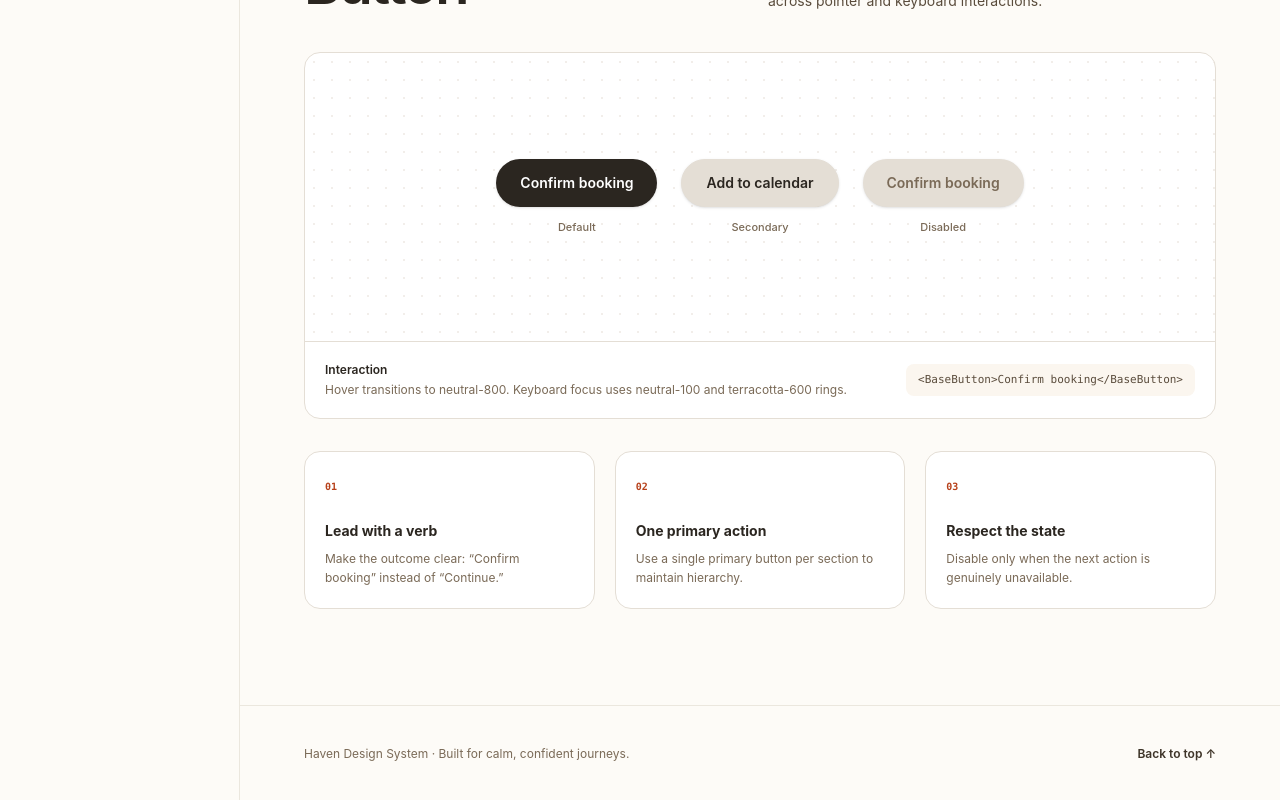
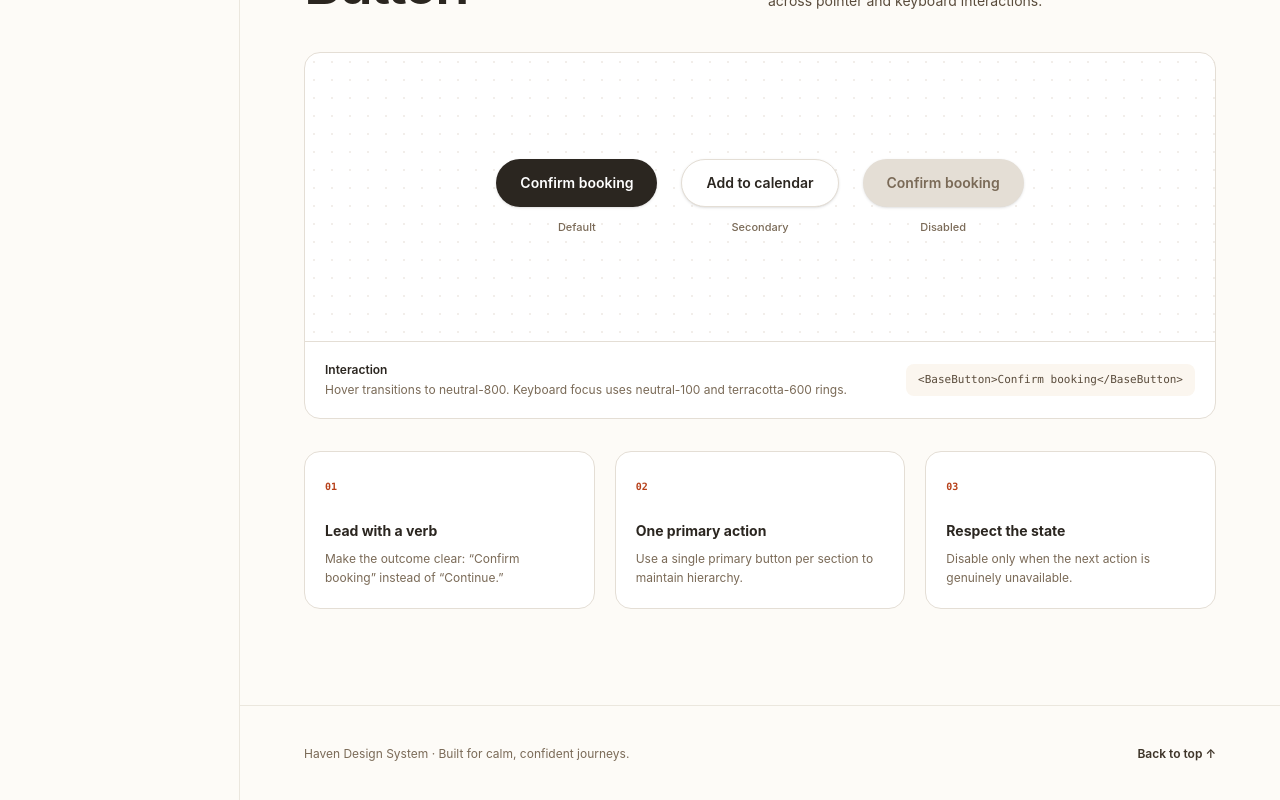
Before and after one commit to brandeth/Hotel-Booking-Confirmation-Page, a Nuxt app: page /design-system in a window 1280 px wide. Shown: the part 3431-4231 px from the top of the page. Built offline with nearby package versions, Linux system fonts and the light colour scheme.

Commit message:
# Added secondary variant to button component.

```diff
--- a/app/components/BaseButton.vue
+++ b/app/components/BaseButton.vue
@@ -9,7 +9,7 @@ const props = withDefaults(defineProps<{
 
 const variantClasses = computed(() => ({
   primary: 'bg-hb-neutral-900 text-hb-neutral-0 hover:bg-hb-neutral-800 disabled:bg-hb-neutral-400 disabled:text-hb-neutral-600',
-  secondary: 'border border-hb-neutral-400 bg-hb-neutral-400 text-hb-neutral-900 hover:border-hb-neutral-600 hover:bg-hb-neutral-200 disabled:border-hb-neutral-400 disabled:bg-hb-neutral-400 disabled:text-hb-neutral-600',
+  secondary: 'border border-hb-neutral-400 bg-hb-neutral-0 text-hb-neutral-900 hover:border-hb-neutral-400 hover:bg-hb-neutral-200 disabled:border-hb-neutral-400 disabled:bg-hb-neutral-400 disabled:text-hb-neutral-600',
 }[props.variant]))
 </script>
 
```
